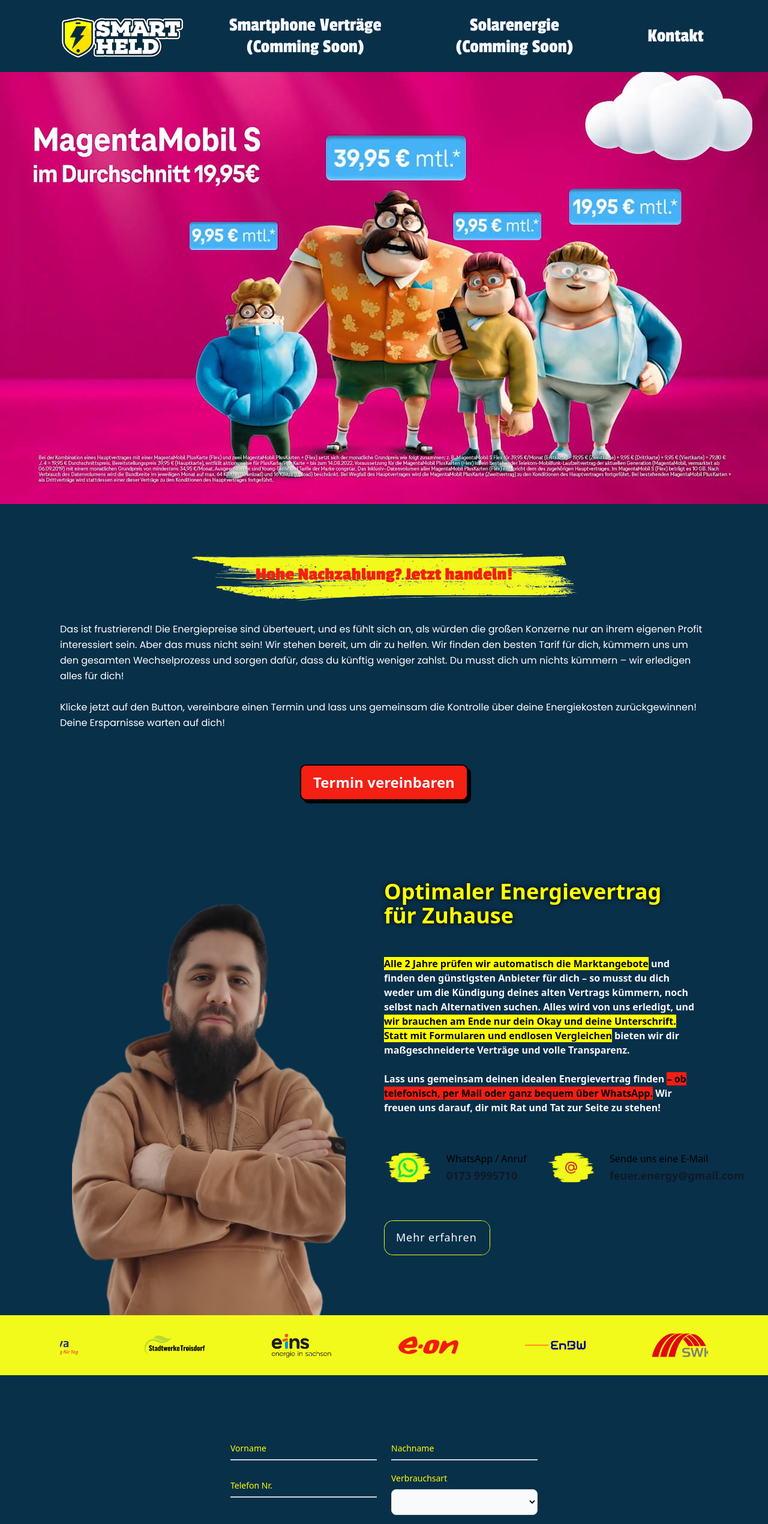
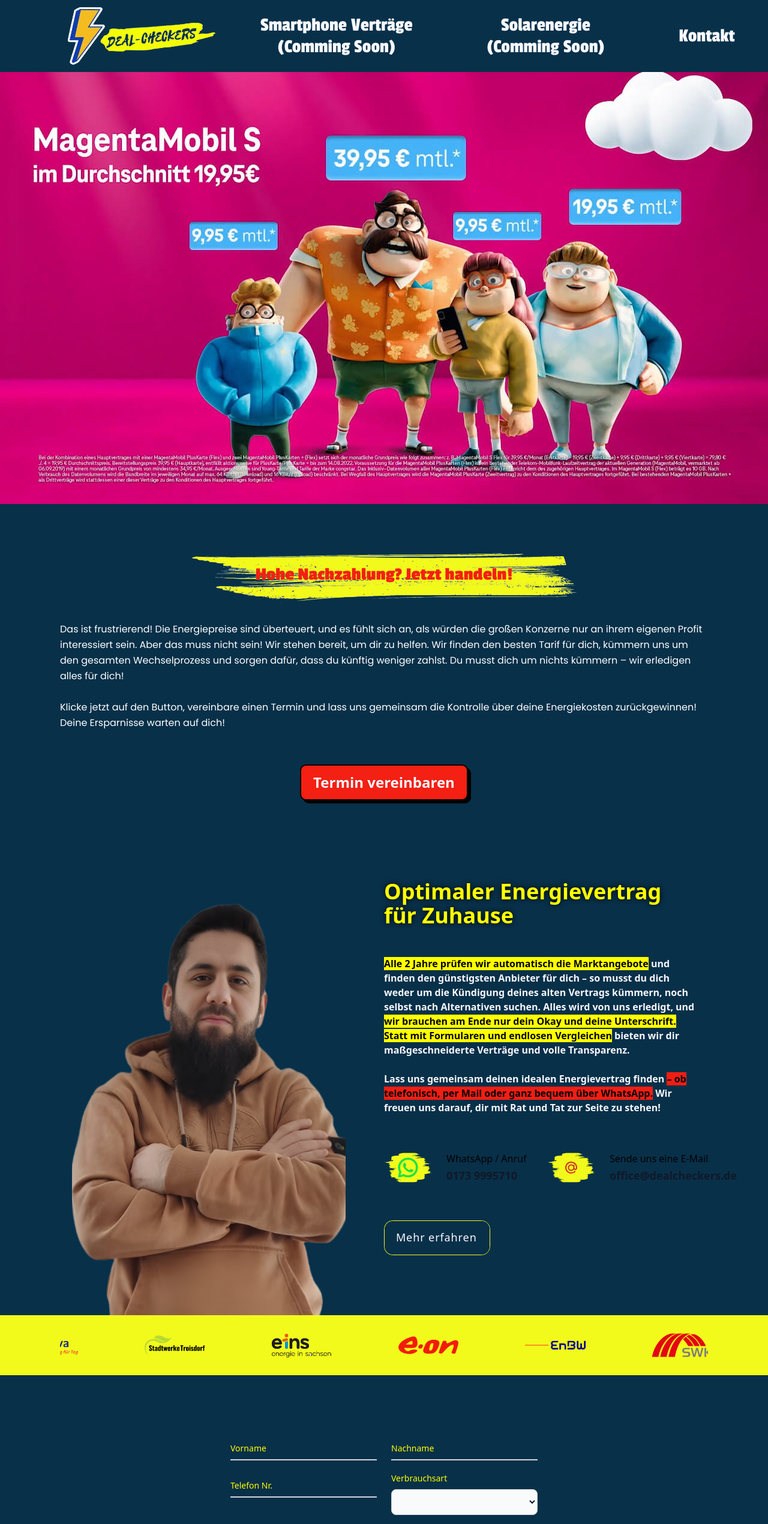
Before and after one commit to IshakAtes/energySales, an Angular app: page / in a window 1280 px wide. Shown: the top 2540 px of the page at 60% size. Built offline with nearby package versions, Linux system fonts and the light colour scheme.

Commit message:
changed logo and email adresses

```diff
--- a/src/app/imprint/imprint.component.html
+++ b/src/app/imprint/imprint.component.html
@@ -15,7 +15,7 @@
         </p><br>
         <p><strong><h2>Kontakt:</h2></strong>
             Telefon: +49-1739995710<br>
-            E-Mail: <a href='mailto:ishakfeuer@gmail.com'>ishakfeuer&#64;gmail.com</a><br>
+            E-Mail: <a href='mailto:office@dealcheckers.de'>office&#64;dealcheckers.de</a><br>
         </p>
         <br>
         <br>
--- a/src/app/nav/nav.component.html
+++ b/src/app/nav/nav.component.html
@@ -1,5 +1,5 @@
 <nav>
-    <img [routerLink]="['/']" src="/assets/img/smartheldLogo.png" alt="">
+    <img [routerLink]="['/']" src="/assets/img/checkerLogo.png" alt="">
     <div>
         <a href="#">Smartphone Verträge<br>(Comming Soon)</a>
         <a href="#">Solarenergie<br>(Comming Soon)</a>
--- a/src/app/nav/nav.component.scss
+++ b/src/app/nav/nav.component.scss
@@ -9,7 +9,7 @@
 
 nav img {
     width: auto;
-    height: 80px;
+    height: 260px;
     cursor: pointer;
 }
 
--- a/src/app/our-service/our-service.component.html
+++ b/src/app/our-service/our-service.component.html
@@ -29,7 +29,7 @@
                     </div>
                     <div class="space-y-0.5 flex flex-col flex-1">
                         <p class="text-foreground">Sende uns eine E-Mail</p>
-                        <p class="font-semibold text-gray-900 dark:text-white text-lg">feuer.energy&#64;gmail.com</p>
+                        <p class="font-semibold text-gray-900 dark:text-white text-lg">office&#64;dealcheckers.de</p>
                     </div>
                 </a>
             </div>
```
Also changed, not shown: src/assets/img/checkerLogo.png (added).
